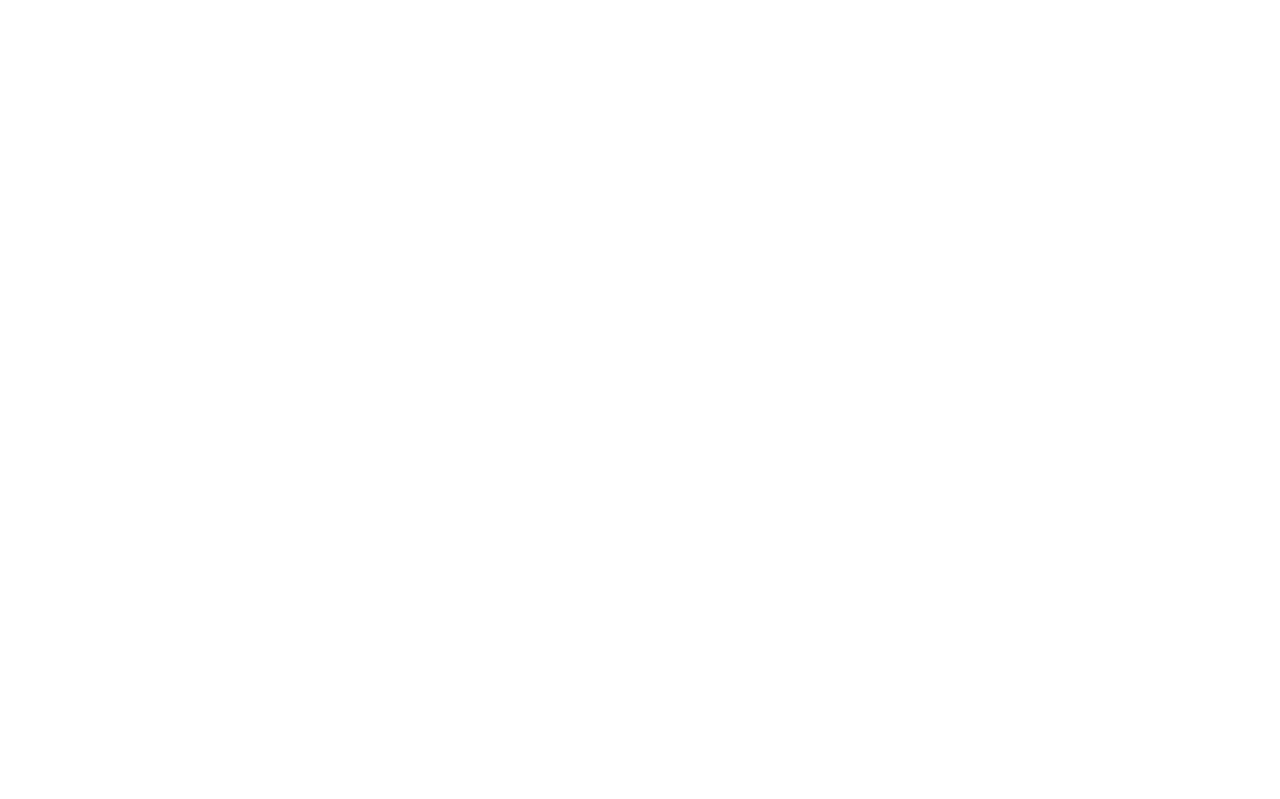
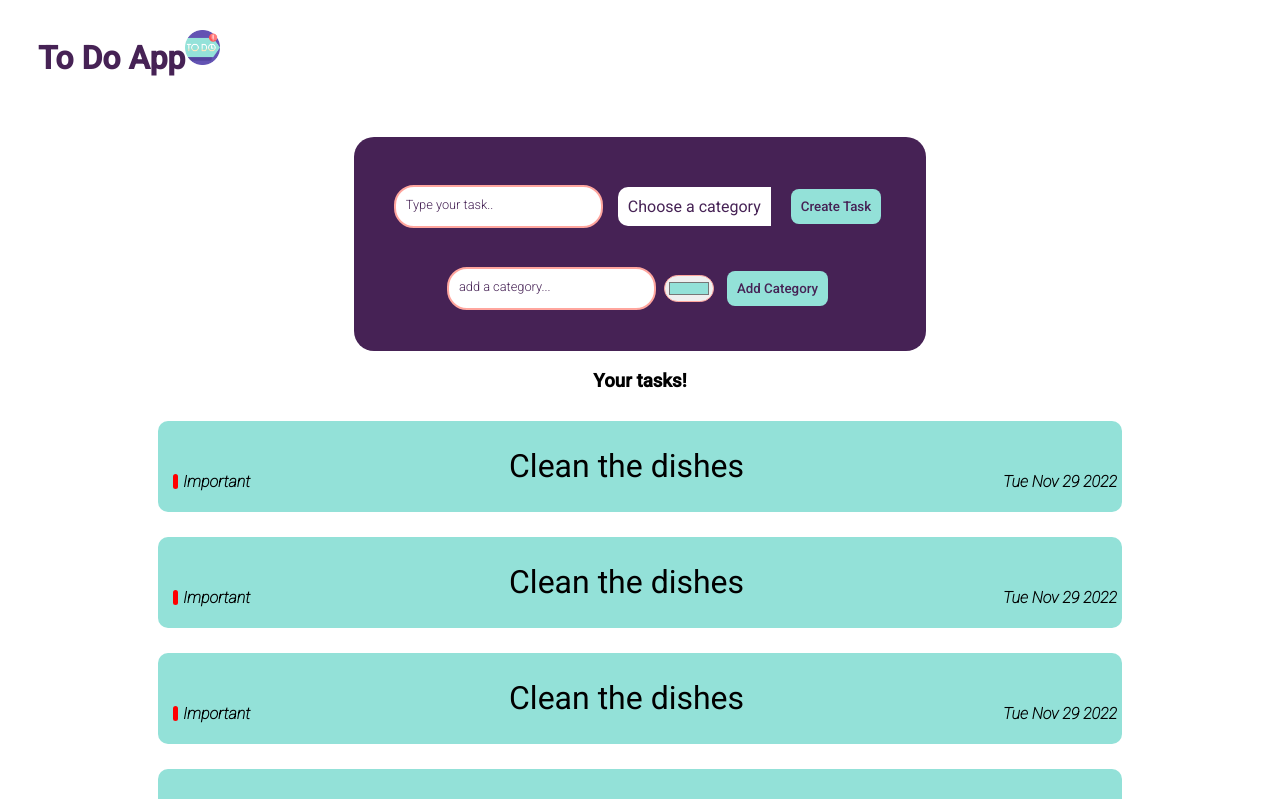
Before and after one commit to KenanAljaber/to-do-app, a React (Create React App) app: page / in a window 1280 px wide. Shown: the top 799 px of the page. Built offline with nearby package versions, Linux system fonts and the light colour scheme.

Commit message:
added the general structure and the style

```diff
--- a/src/App.js
+++ b/src/App.js
@@ -1,9 +1,12 @@
-
+import Header from "./Components/Header";
+import HomePage from "./Pages/HomePage";
+import "./styles/index.css";
 
 function App() {
   return (
     <div className="App">
-
+      <Header/>
+      <HomePage/>
     </div>
   );
 }
--- /dev/null
+++ b/src/Components/Category.js
@@ -0,0 +1,19 @@
+import "../styles/category.css"
+
+const Category = ({color,name}) => {
+    const lineStyle={
+        backgroundColor:color
+    };
+
+    return (
+        <div className="category-container">
+
+            <div className="category-line" style={lineStyle}/>
+            <p className="category-name">{name}</p>
+
+        </div>
+
+     );
+}
+
+export default Category;
--- /dev/null
+++ b/src/Components/Header.js
@@ -0,0 +1,16 @@
+import logo from "../assets/toDo.png";
+import "../styles/header.css"
+
+
+const Header = () => {
+    return (
+        <div className="header-container">
+
+      <h1>To Do App</h1>
+      <img src={logo}/>
+        </div>
+
+    );
+}
+
+export default Header;
--- /dev/null
+++ b/src/Components/Note.js
@@ -0,0 +1,24 @@
+import Category from "./Category";
+import "../styles/note.css"
+
+const Note = ({title,categoryColor,categoryName,date}) => {
+    return (
+
+        <div>
+            <div className="note-container">
+
+
+
+                <Category className="note-category" color={categoryColor} name={categoryName}/>
+                <h1 className="note-title">{title}</h1>
+                <p className="note-date">{date}</p>
+
+            </div>
+
+
+        </div>
+
+     );
+}
+
+export default Note;
--- /dev/null
+++ b/src/Components/NoteList.js
@@ -0,0 +1,136 @@
+import Note from "./Note";
+import "../styles/noteList.css"
+import { useState } from "react";
+import Category from "./Category";
+
+const NoteList = () => {
+
+const [category,setCategory]=useState();
+const [showCategories,setShowCategories]=useState(true);
+
+    const categories = [{
+        color: "red",
+        name: "secret"
+    }];
+    const myNotes = [{
+        title: "Clean the dishes",
+        category: {
+            color: "red",
+            name: "Important"
+        }
+    },{
+        title: "Clean the dishes",
+        category: {
+            color: "red",
+            name: "Important"
+        }
+    },{
+        title: "Clean the dishes",
+        category: {
+            color: "red",
+            name: "Important"
+        }
+    },{
+        title: "Clean the dishes",
+        category: {
+            color: "red",
+            name: "Important"
+        }
+    },{
+        title: "Clean the dishes",
+        category: {
+            color: "red",
+            name: "Important"
+        }
+    },{
+        title: "Clean the dishes",
+        category: {
+            color: "red",
+            name: "Important"
+        }
+    },{
+        title: "Clean the dishes",
+        category: {
+            color: "red",
+            name: "Important"
+        }
+    }];
+
+
+
+    const handleDropdownList = () => {
+               if(categories.length>0)
+            setShowCategories(!showCategories);
+    }
+
+    const handleSelectCategory=(category)=>{
+        setCategory(category);
+    }
+
+    return (
+
+        <div className="noteList-container">
+            <div className="noteList-head-container">
+
+
+                <div className="noteList-add-note-contianer">
+                <input type="text" placeholder="Type your task.." className="noteList-add-note-input" id="noteTextInput" />
+                <div className="noteList-dropdown" onClick={handleDropdownList}>
+                    <span> {!category? "Choose a category": <Category color={category.color} name={category.name}/>}</span>
+                    <div className="dropdown-content" style={{display: showCategories ? "none":"block" }}>
+                {
+                    categories.map(it=>{
+                        let optionStyle={
+                            backgroundColor:it.color,
+                            width:"5px",
+                            height:"10px",
+                        }
+
+                        return <p className="option" onClick={(it)=>{
+                            handleSelectCategory(it);
+
+                        }}><div style={optionStyle}/>{it.name}</p>
+                    })
+
+                }
+                </div>
+               </div>
+               <button className="addNote-btn" >Create Task</button>
+               </div>
+               <div className="add-category-container">
+            <input type="text" placeholder="add a category..." className="noteList-add-category-input" id="categoryTextInput" />
+            <input type="color" id="favcolor" name="favcolor" defaultValue="#93E1D8" style={{padding:"2px",margin:"3px"}}/>
+                <button className="addNote-btn" >Add Category</button>
+            </div>
+            </div>
+
+
+            <h3>Your tasks!</h3>
+            {
+
+                myNotes.map((it) => {
+                    let title=it.title;
+                    let color=it.category.color;
+                    let categoryName=it.category.name;
+                    let arr=new Date().toString().split(" ").splice(0,4).reverse();
+                    let dateString= arr.reduce((actual,accumlate)=>{
+                        accumlate=accumlate+" "+actual
+                    return accumlate;},"");
+
+
+
+                    return(
+
+                    <Note title={title} categoryColor={color} categoryName={categoryName} date={dateString}/>
+                    );
+
+
+                })
+            }
+
+
+        </div>
+    );
+}
+
+export default NoteList;
--- /dev/null
+++ b/src/Pages/HomePage.js
@@ -0,0 +1,11 @@
+import NoteList from "../Components/NoteList";
+
+const HomePage = () => {
+    return (
+        <div>
+                <NoteList/>
+        </div>
+      );
+}
+
+export default HomePage;
--- /dev/null
+++ b/src/styles/category.css
@@ -0,0 +1,21 @@
+.category-container{
+    display: flex;
+    flex-direction: row;
+    align-items: center;
+    gap: 5px;
+    padding-left: 10px;
+}
+
+
+
+.category-line{
+    width: 5px;
+    height: 15px;
+    border-radius: 10px;
+
+}
+
+.category-name{
+    font-style: italic;
+    font-weight: 600;
+}
--- /dev/null
+++ b/src/styles/header.css
@@ -0,0 +1,16 @@
+.header-container{
+    display: flex;
+    align-items: center;
+    margin-left: 20px;
+    padding: 10px;
+    color: #462255;
+    margin-bottom: 50px;
+}
+
+.header-container h1{
+    margin-bottom: auto;
+}
+
+.header-container img{
+    width: 35px;
+}
--- /dev/null
+++ b/src/styles/index.css
@@ -0,0 +1,5 @@
+@import url('https://fonts.googleapis.com/css2?family=Roboto:ital,wght@0,300;0,400;0,500;1,100&display=swap');
+body{
+font-family: Roboto;
+text-align: center;
+}
--- /dev/null
+++ b/src/styles/note.css
@@ -0,0 +1,20 @@
+
+.note-container{
+    flex-direction: row;
+    display: flex;
+    background: #93E1D8;
+    border-radius: 10px;
+    padding: 5px;
+    justify-content: space-between;
+    margin: 10px 150px 0px 150px;
+    align-items: flex-end;
+    margin-bottom: 15px;
+
+}
+.note-title{
+    font-weight: 400;
+}
+.note-date{
+    font-style: italic;
+    font-weight: 600;
+}
--- /dev/null
+++ b/src/styles/noteList.css
@@ -0,0 +1,106 @@
+@import url('https://fonts.googleapis.com/css2?family=Roboto:ital,wght@0,300;0,400;0,500;1,100&display=swap');
+.noteList-container{
+    display: flex;
+    flex-direction: column;
+
+}
+
+.noteList-head-container{
+
+    margin: 0 auto;
+    background: #462255;
+    padding: 20px;
+    border-radius: 20px;
+
+}
+.noteList-add-note-contianer{
+    display: flex;
+    flex-direction: row;
+    gap: 5px;
+    padding: 10px;
+    margin: 10px;
+    justify-content: space-evenly;
+    align-items: center;
+    flex-wrap: wrap;
+}
+
+.add-category-container{
+    display: flex;
+    flex-direction: row;
+    gap: 5px;
+    padding: 10px;
+    margin: 10px;
+    align-items: center;
+    justify-content: center;
+}
+
+ input{
+    border-radius: 20px;
+    border-style: solid;
+    padding: 10px;
+    font-size: 1rem;
+    font-family: Roboto;
+    border-color: #FFA69E;
+    color: #462255;
+    font-weight: 500;
+
+}
+
+::placeholder {
+    color: #462255;
+    font-size:0.8rem;
+    float: left;
+    font-family: Roboto;
+    font-weight: 200;
+}
+
+.noteList-dropdown {
+    position: relative;
+    display: inline-block;
+    padding: 10px;
+    background: white;
+    color: #462255;
+    margin: 10px;
+    border-top-left-radius: 10px;
+    border-bottom-left-radius: 10px;
+  }
+  .noteList-dropdown:hover{
+    cursor: pointer;
+  }
+
+  .dropdown-content {
+    display: none;
+    position: absolute;
+    background-color: #93E1D8;
+    min-width: 160px;
+    border-radius: 20px;
+    box-shadow: 0px 8px 16px 0px rgb(0 0 0 / 20%);
+    padding:2px;
+    z-index: 1;
+  }
+
+  .option{
+    display: flex;
+    flex-direction: row;
+    padding: 2px;
+    align-items: center;
+    gap: 5px;
+    color: #462255;
+    font-size: 1rem;
+  }
+
+  .option:hover{
+    background-color: #FFA69E;
+
+  }
+
+  .addNote-btn{
+    padding: 10px;
+    margin: 5px;
+    border-radius: 8px;
+    border-style: none;
+    background: #93E1D8;
+    color: #462255;
+    font-weight: 500;
+    font-family: Roboto;
+  }
```
Also changed, not shown: src/assets/toDo.png (added).
